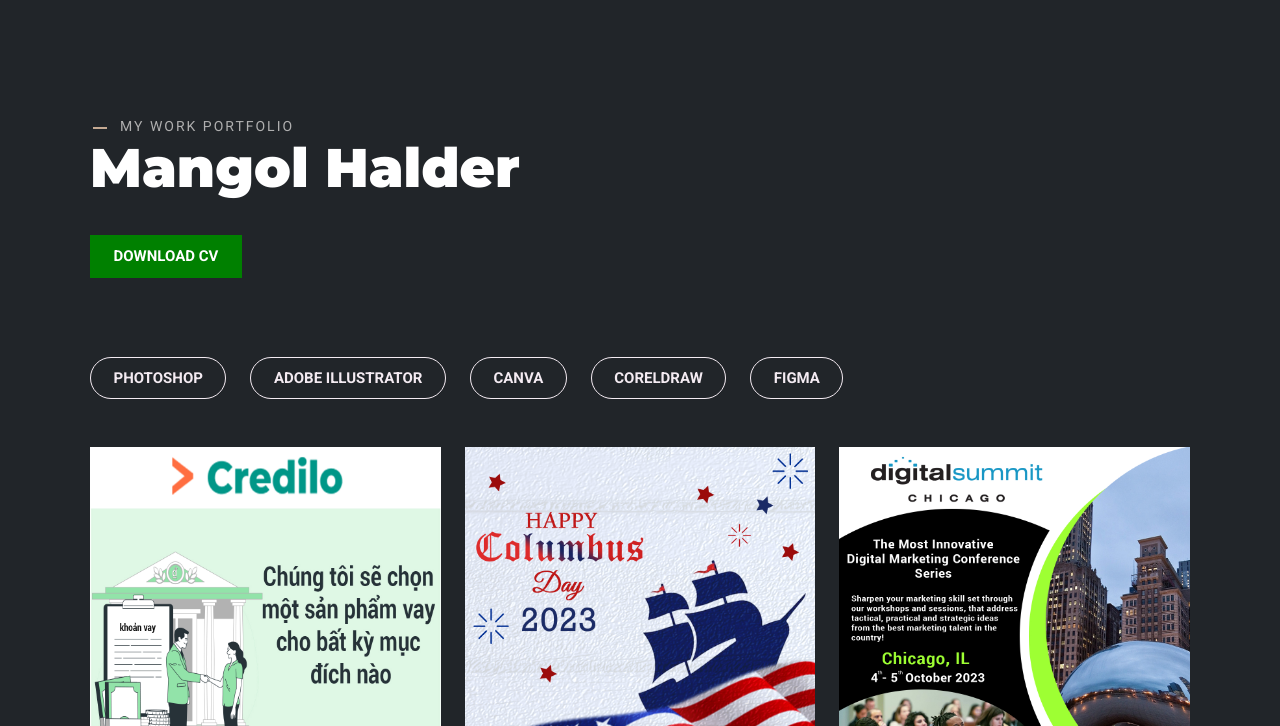
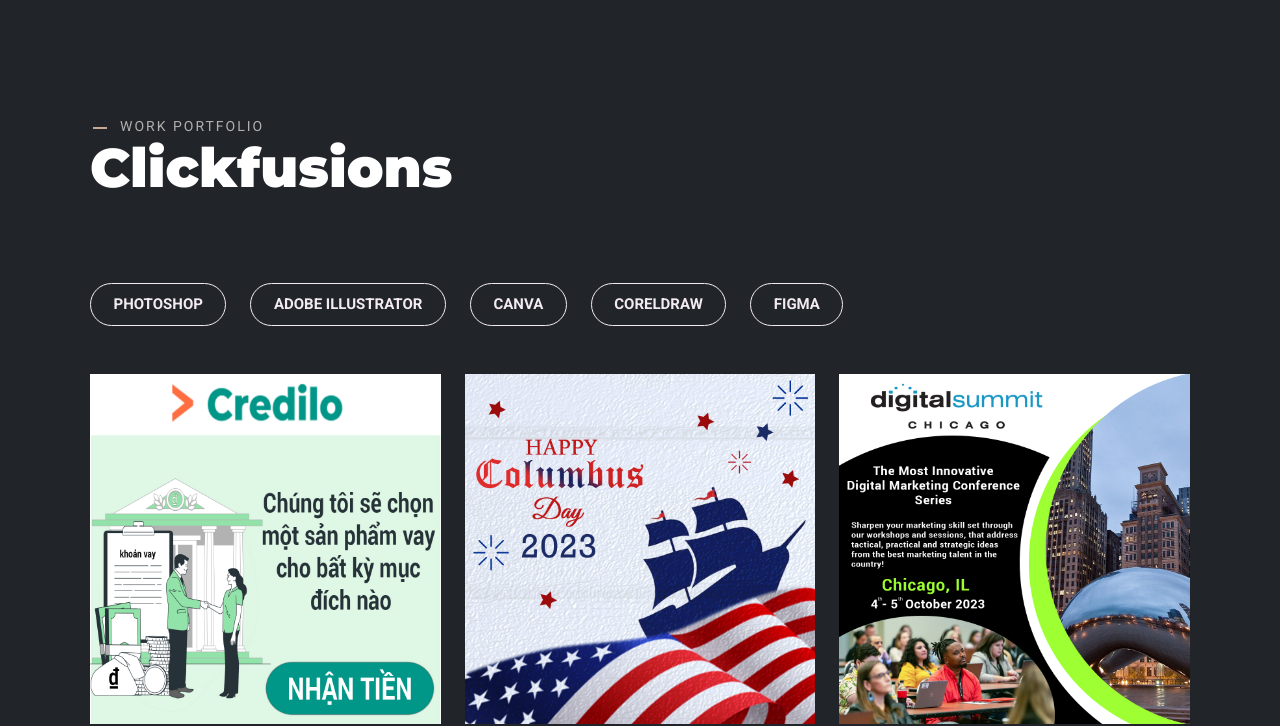
Before and after one commit to avihalder07/Portfolio, a plain HTML site: page index.html in a window 1280 px wide. Shown: the top 726 px of the page. Drawn offline with nearby package versions, Linux system fonts and the light colour scheme.

Commit message:
Update index.html

```diff
--- a/index.html
+++ b/index.html
@@ -35,11 +35,10 @@
 
 					<div class="section-header">
 						<div class="title">
-							<span>My Work Portfolio</span>
+							<span>Work Portfolio</span>
 						</div>
-						<h2 class="section-title light">Mangol Halder</h2>
+						<h2 class="section-title light">clickfusions</h2>
 					</div>
-					<a href="images/Mangal Halder CV.pdf" download><button style="background-color: green;color: white;">Download CV</button></a>
 				</div>
 			</div>
 
```
